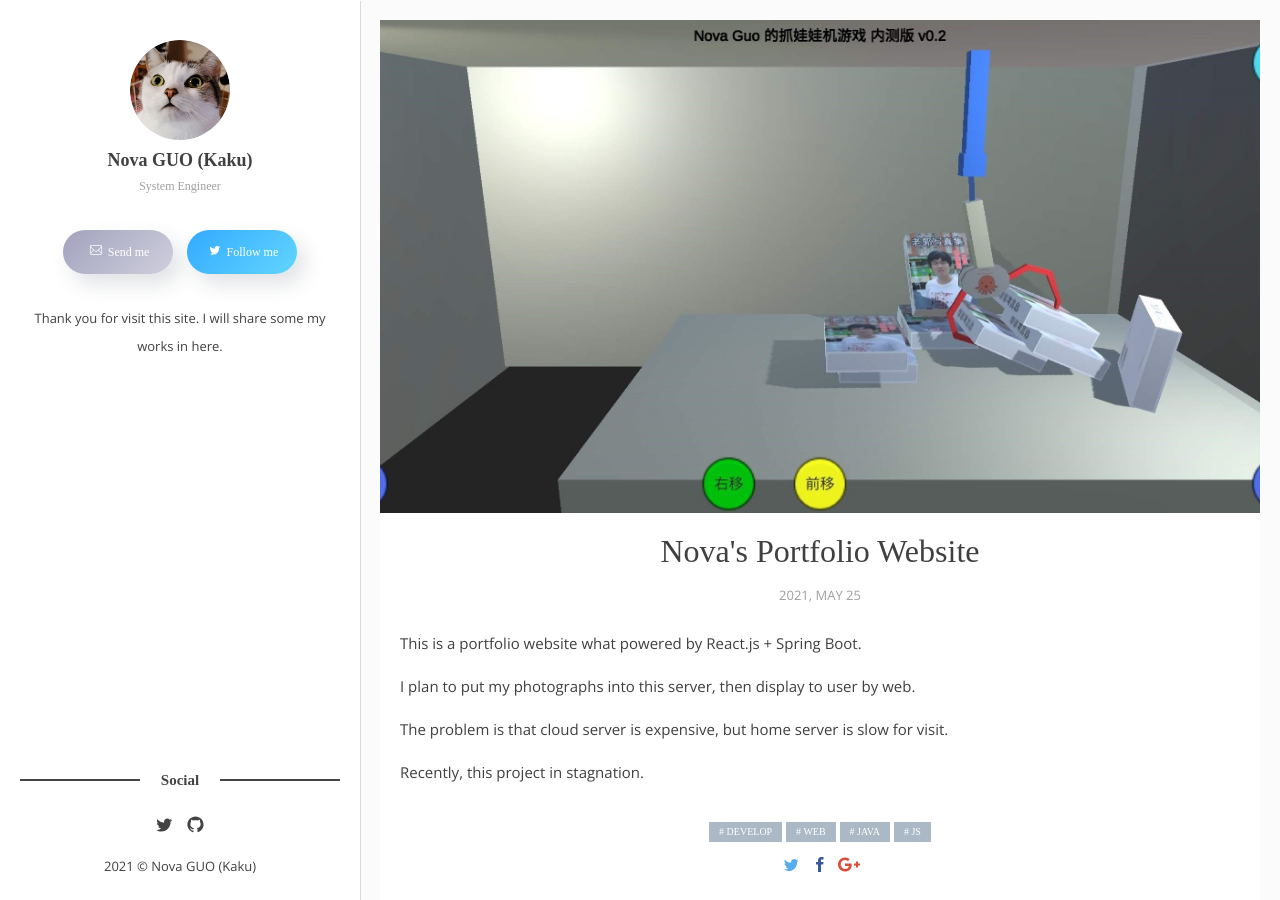
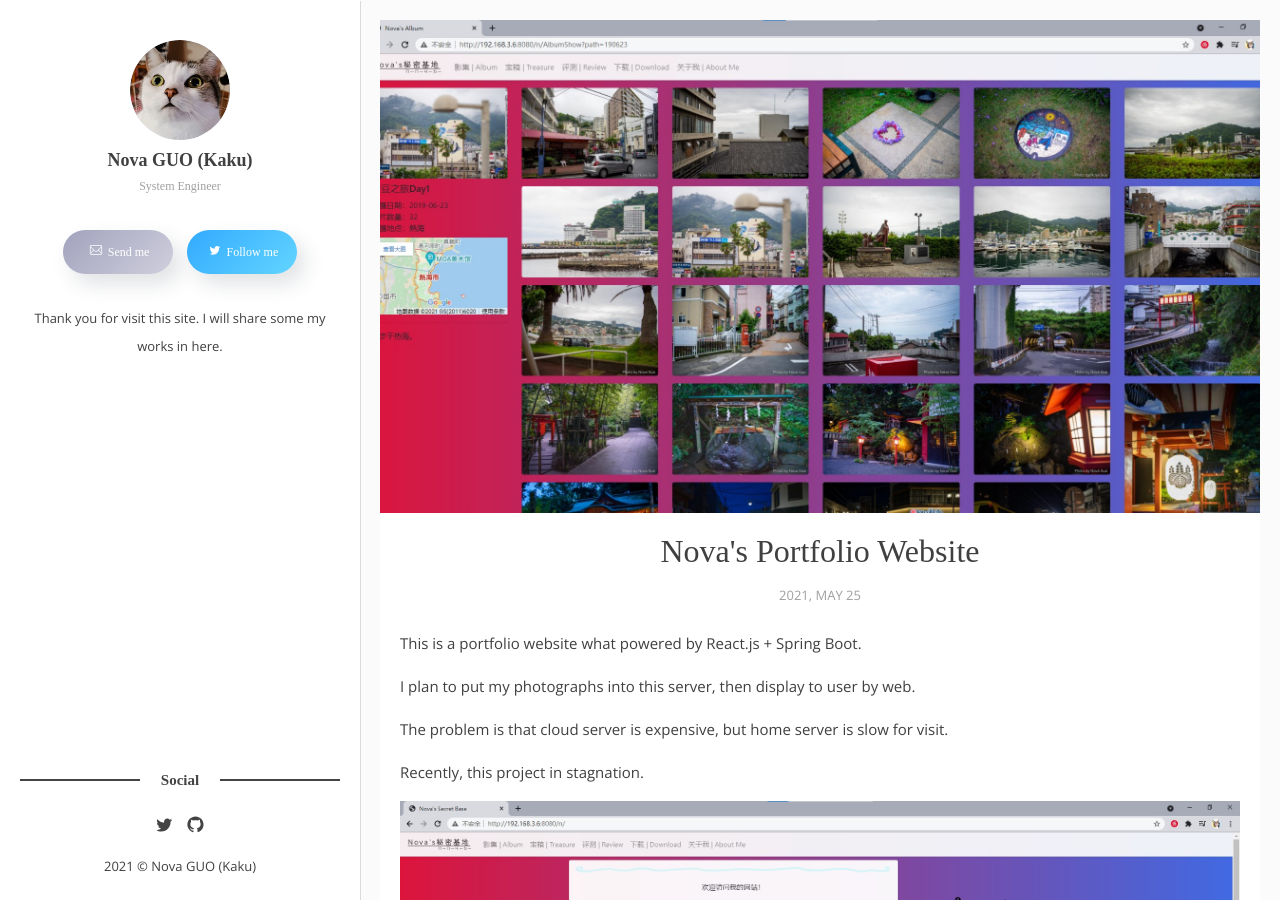
Before and after one commit to kyokuto52/kyokuto52.github.io, a Jekyll site: the page built from _posts/2021-05-25-Nova-Site.markdown, in a window 1280 px wide and 900 px high. Built offline with Jekyll 4.4.1, drawn with Linux system fonts in a browser that asks for light colours; some web fonts are replaced.

Commit message:
Update 2021-05-25-Nova-Site.markdown

```diff
--- a/_posts/2021-05-25-Nova-Site.markdown
+++ b/_posts/2021-05-25-Nova-Site.markdown
@@ -1,7 +1,7 @@
 ---
 layout: post
 title: Nova's Portfolio Website
-image: CraneGame.jpg
+image: nsite2.jpg
 date: 2021-05-25 22:12:24 +0900
 tags: [Develop, Web, Java, JS]
 categories: develop
@@ -13,3 +13,7 @@
 The problem is that cloud server is expensive, but home server is slow for visit.
 
 Recently, this project in stagnation.
+
+![]({{site.baseurl}}/images/nsite0.jpg)
+![]({{site.baseurl}}/images/nsite1.jpg)
+![]({{site.baseurl}}/images/nsite2.jpg)
```
